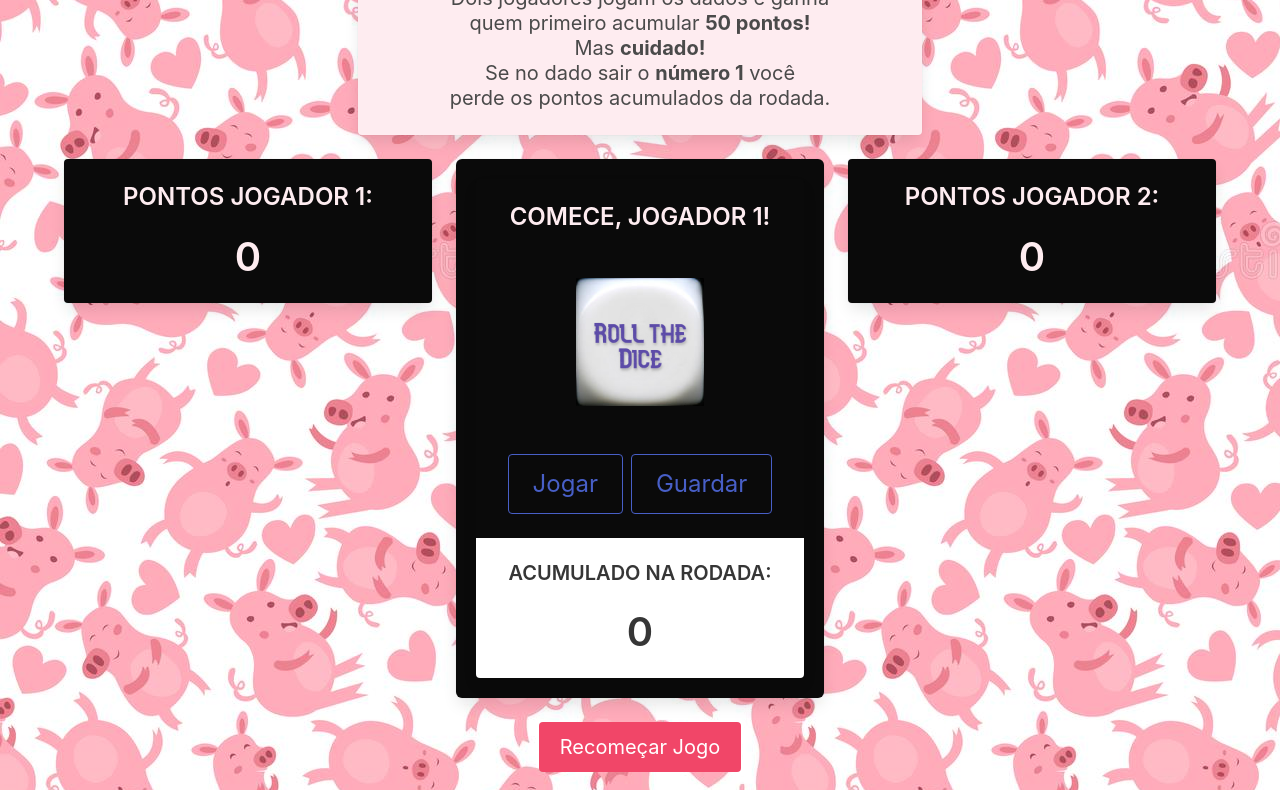
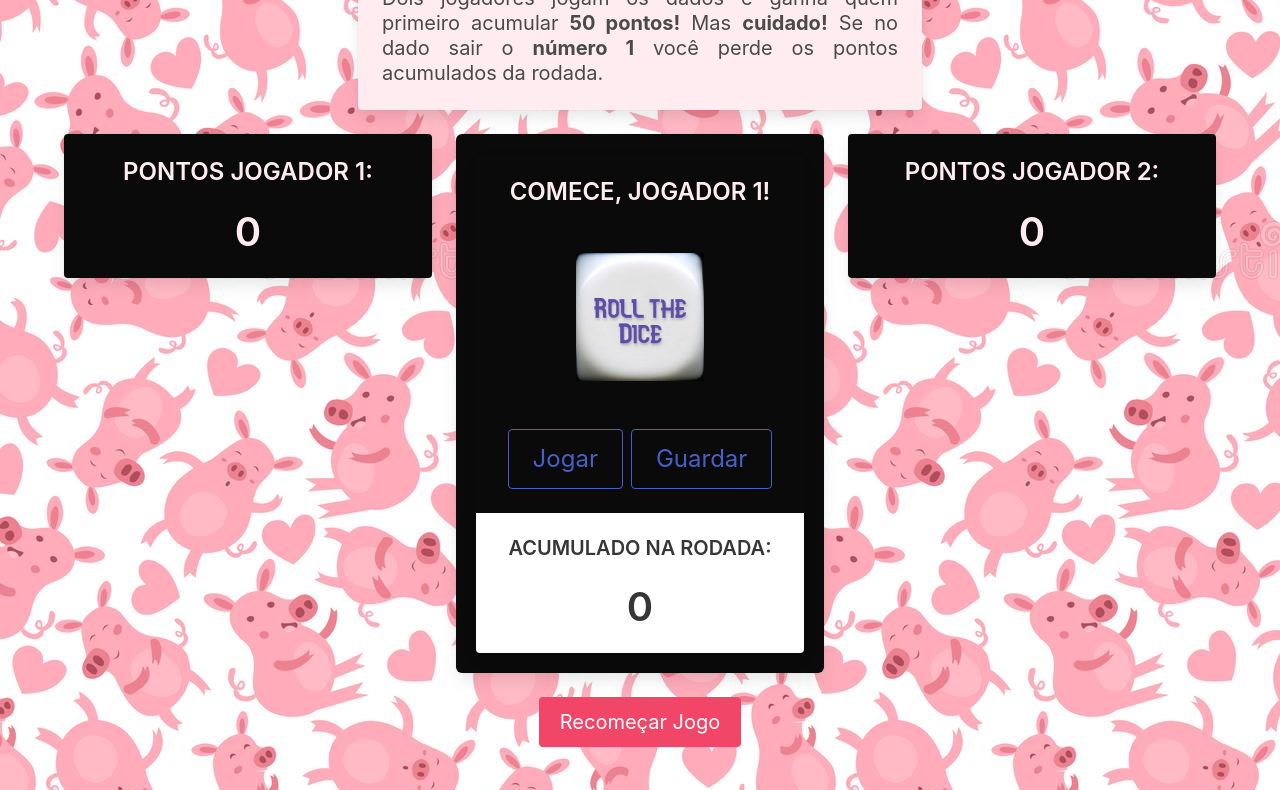
Before and after one commit to nicowirtzbiki/pig-game-js, a plain HTML site: page index.html in a window 1280 px wide. Shown: the part 144-934 px from the top of the page. Drawn offline with nearby package versions, Linux system fonts and the light colour scheme.

Commit message:
Justifiando texto de apresentaçao

```diff
--- a/index.html
+++ b/index.html
@@ -25,9 +25,9 @@
                             <p class="title is-size-1 has-text-centered">
                                 PIG GAME
                             </p>
-                            <p class="subtitle has-text-centered">
-                                Dois jogadores jogam os dados e ganha<br>quem primeiro acumular <b>50 pontos!</b><br>
-                                Mas <b>cuidado!</b><br> Se no dado sair o <b>número 1</b> você<br>perde os pontos
+                            <p class="subtitle has-text-justified">
+                                Dois jogadores jogam os dados e ganha quem primeiro acumular <b>50 pontos!</b>
+                                Mas <b>cuidado!</b> Se no dado sair o <b>número 1</b> você perde os pontos
                                 acumulados da rodada.
                             </p>
                         </div>
```
